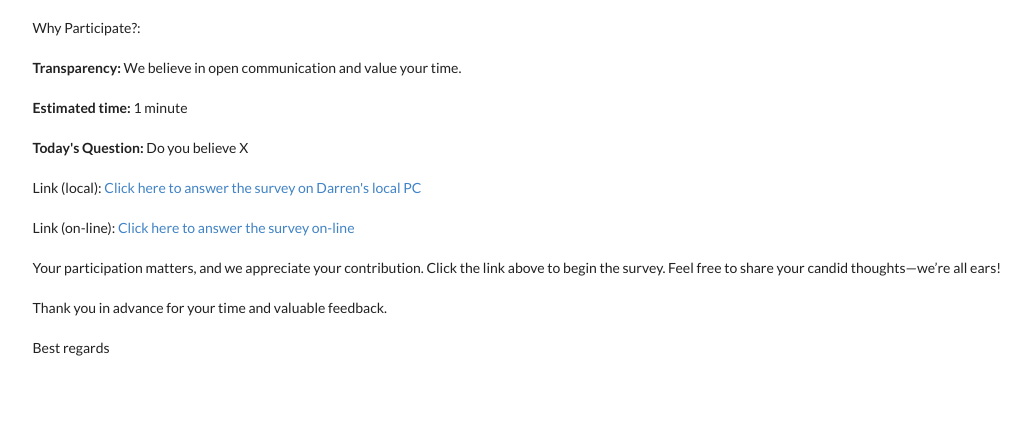
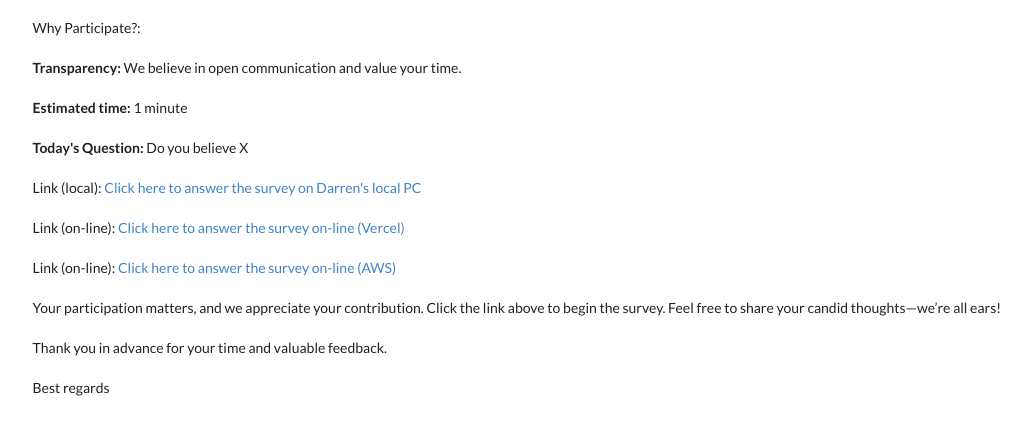
Before and after one commit to DarrenRobinson500/riscentric, a Django app: page /email_send/1 in a window 1280 px wide. Shown: the part 305-740 px from the top of the page, without its empty margins (48-1079 px from the left). Run offline with Django 4.2, Linux system fonts and the light colour scheme; data comes from the database, SQL or seed files in the repository; tables that the repository leaves empty hold one stand-in row (values such as "Sample post"); some libraries are stand-ins or nearby versions.

Commit message:
Change link in email to be AWS

```diff
--- a/app/templates/email_template.html
+++ b/app/templates/email_template.html
@@ -22,7 +22,8 @@ Why Participate?: <br><br>
 
 
 Link (local): <a href="http://127.0.0.1:8000/survey/{{ email.id }}">Click here to answer the survey on Darren's local PC</a><br><br>
-Link (on-line): <a href="https://riscentric.vercel.app/survey/{{ email.id }}">Click here to answer the survey on-line</a><br><br>
+Link (on-line): <a href="https://riscentric.vercel.app/survey/{{ email.id }}">Click here to answer the survey on-line (Vercel)</a><br><br>
+Link (on-line): <a href="http://3.27.186.168/survey/{{ email.id }}">Click here to answer the survey on-line (AWS)</a><br><br>
 
 Your participation matters, and we appreciate your contribution. Click the link above to begin the survey. Feel free to share your candid thoughts—we’re all ears!
 <br><br>
```
